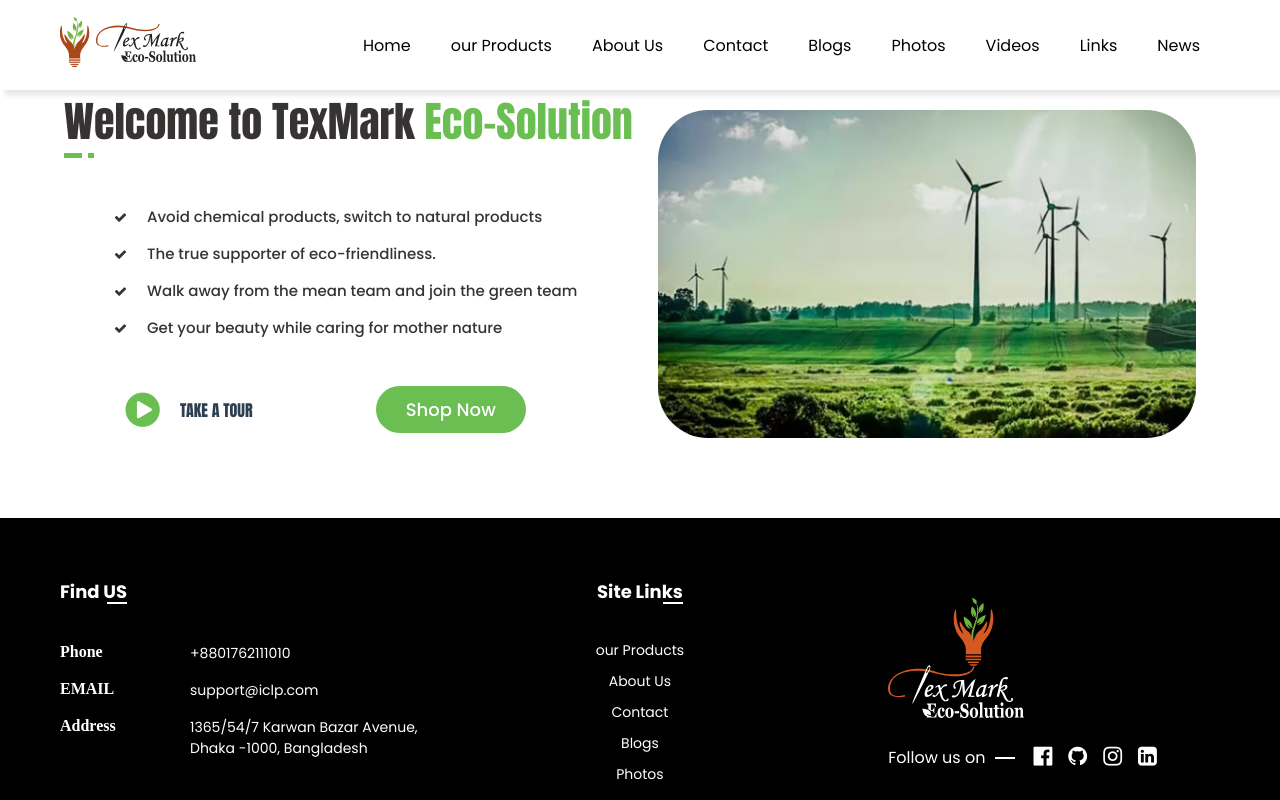
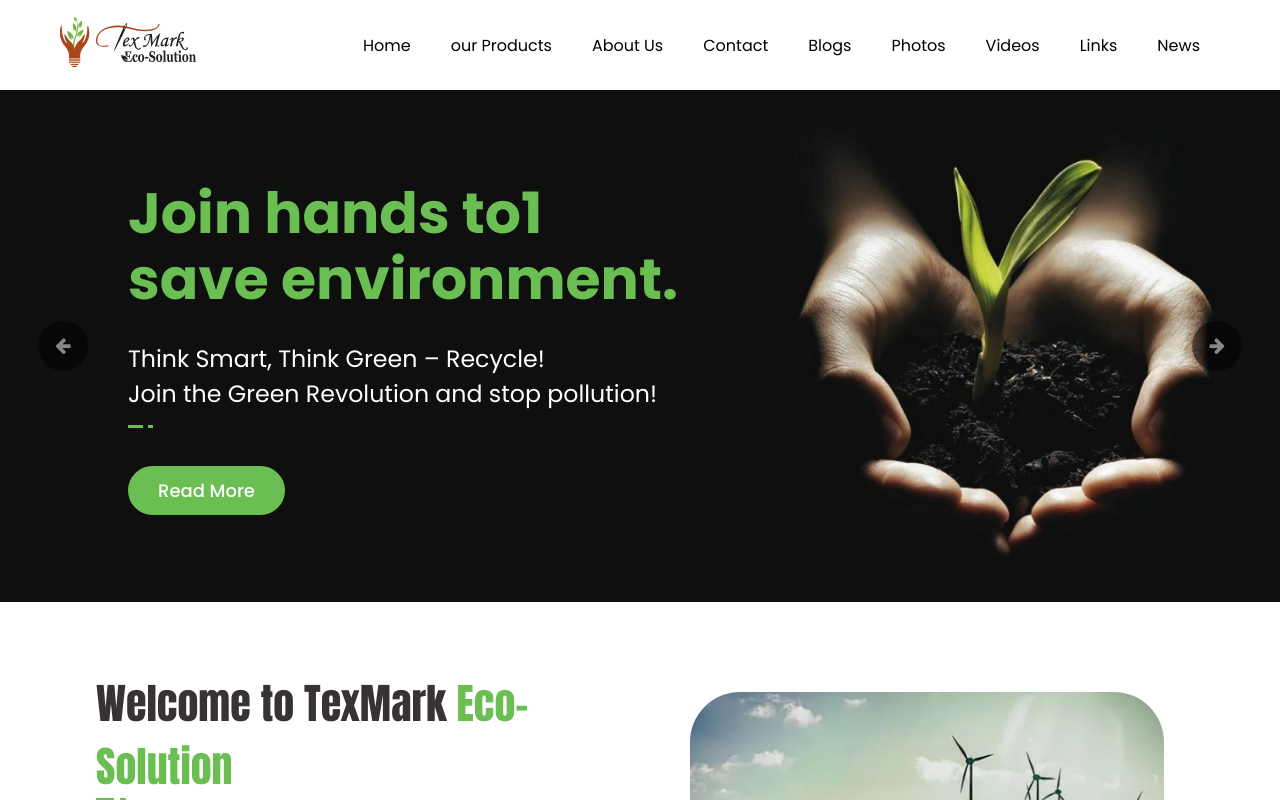
Before and after one commit to tahmidurrafid/texmark-eco-solution, a Vue app: page / in a window 1280 px wide. Shown: the top 800 px of the page. Built offline with nearby package versions, Linux system fonts and the light colour scheme; a web font is replaced by a local one.

Commit message:
Homepage done

```diff
--- a/package.json
+++ b/package.json
@@ -9,7 +9,9 @@
   },
   "dependencies": {
     "core-js": "^3.6.5",
+    "swiper": "^6.8.1",
     "vue": "^2.6.11",
+    "vue-awesome-swiper": "^4.1.1",
     "vue-router": "^3.5.2"
   },
   "devDependencies": {
--- a/src/components/Home.vue
+++ b/src/components/Home.vue
@@ -1,5 +1,35 @@
 <template>
     <div class = "home">
+        <div class = "slider">
+            <div class = "prev" @click="prev()"> <i class = "fa fa-arrow-left"></i> </div>
+            <div class = "next" @click="next()"> <i class = "fa fa-arrow-right"></i> </div>
+            <swiper ref="mySwiper" :options="swiperOptions">
+                <swiper-slide v-for="i in 3" v-bind:key="i" >
+                    <div class = "slide">
+                        <div class = "content">
+                            <div class = "heading">
+                                Join hands to{{i}} <br/>
+                                save environment.
+                            </div>
+                            <div class = "subtitle">
+                                Think Smart, Think Green – Recycle!
+                                <br />Join the Green Revolution and stop pollution!
+                            </div>
+                            <div class = "separator"></div>
+                            <div class = "buttons">
+                                <div class = "button">
+                                    Read More
+                                </div>
+                            </div>
+                        </div>
+                        <div class = "image">
+                            <img src="@/assets/slide1.jpg" />
+                        </div>
+                    </div>
+                </swiper-slide>
+
+            </swiper>
+        </div>
 
         <div class = "about">
             <div class = "container">
@@ -37,6 +67,10 @@
 </template>
 
 <script>
+import { Swiper, SwiperSlide, directive } from 'vue-awesome-swiper'
+// import style (>= Swiper 6.x)
+import 'swiper/swiper-bundle.css'
+
 export default {
     name : "Home",
     data(){
@@ -46,7 +80,39 @@ export default {
                 "The true supporter of eco-friendliness.",
                 "Walk away from the mean team and join the green team",
                 "Get your beauty while caring for mother nature"
-            ]
+            ],
+            swiperOptions: {
+                autoplay: {
+                    delay: 2500,
+                    disableOnInteraction: false,
+                },
+                loop : true
+            }
+        }
+    },
+    components: {
+        Swiper,
+        SwiperSlide
+    },
+    directives: {
+        swiper: directive
+    },
+    computed: {
+        swiper() {
+            return this.$refs.mySwiper.$swiper
+        }
+    },
+    mounted() {
+        console.log('Current Swiper instance object', this.swiper)
+        // this.swiper.slideTo(3, 1000, false);
+
+    },
+    methods : {
+        next : function(){
+            this.swiper.slideNext(1000, false);
+        },
+        prev : function(){
+            this.swiper.slidePrev(1000, false);
         }
     }
 }
@@ -54,12 +120,110 @@ export default {
 
 <style scoped lang = "scss">
     @import "../scss/_variables.scss";
+
+    @mixin button{
+        background-color: $green;
+        color: $white;
+        display: flex;
+        align-items: center;
+        font-weight: $medium;
+        cursor : pointer;
+        box-sizing: border-box;
+        font-size: $font18;
+        border-radius: 30px;
+        padding : 8px 27px;
+        border : solid 3px $green;
+        transition: background-color .3s, color .3s;
+        &:hover{
+            background-color: transparent;
+            color : $green;
+        }
+    }
+
     .home{
         .green {
             color: $green;
         }
+        .slider{
+            position : relative;
+            .next , .prev{
+                position: absolute;
+                z-index: 10000;
+                background-color: $black;
+                font-size: $font18;
+                color: $white;
+                top : 50%;
+                display: block;
+                $nav-dim : 50px;
+                width: $nav-dim;
+                height: $nav-dim;
+                line-height: $nav-dim;
+                text-align: center;
+                border-radius: 100%;
+                margin-top: -25px;
+                cursor: pointer;
+                opacity: .5;
+                transition: opacity .2s, transform .3s;
+                &:hover{
+                    opacity: 1;
+                    transform : scale(1.2)
+                }
+            }
+            $nav-offset : 2.96vw;
+            .next{
+                right : $nav-offset;
+            }
+            .prev{
+                left : $nav-offset;
+            }
+            .slide{
+                background-color: #0F0F0F;
+                height: 40vw;
+                position: relative;
+                .content{
+                    padding : 7vw 10vw;
+                    .heading{
+                        font-size: 4.44vw;
+                        line-height: 5.18vw;
+                        font-weight: $bold;
+                        color: $green;
+                    }
+                    .subtitle{
+                        padding : 2.22vw 0 1.11vw;
+                        color : $white;
+                        font-size: 1.85vw;
+                    }
+                    .separator{
+                        @include marker;
+                        margin-bottom: 2.96vw;
+                    }
+
+                    .buttons{
+                        display: flex;
+                        .button{
+                            display: flex;
+                            @include button;
+                        }
+                    }
+
+                }
+                .image{
+                    position: absolute;
+                    right: 0;
+                    top : 0;
+                    height: 100%;
+                    img{
+                        display: block;
+                        height: 100%;
+                    }
+                }
+            }
+        }
         .about{
-            width: 90%;
+            box-sizing: border-box;
+            padding-top : 70px;
+            padding-bottom : 50px;
+            width: 85%;
             margin: auto;
             .container{
                 display: flex;
@@ -111,22 +275,17 @@ export default {
                             }
                         }
                         .button{
-                            background-color: $green;
-                            color: $white;
-                            font-size: $font18;
-                            display: flex;
-                            align-items: center;
-                            border-radius: 30px;
-                            padding : 10px 30px;
-                            font-weight: $medium;
+                            @include button;
                         }
                     }
                 }
                 .right{
+                    width: 50%;
                     .container{
                         display: flex;
                         justify-content: flex-end;
                         padding: 20px;
+                        padding-left: 50px;
                         box-sizing: border-box;
                         img{
                             width: 100%;
@@ -137,4 +296,41 @@ export default {
             }
         }
     }
+
+    @media (max-width: $breakpoint-tablet) {
+        .home{
+            .slider{
+                .slide{
+                    .content{
+                        .buttons{
+                            display: none;
+                        }
+                    }
+                }
+            }
+            .about{
+                .container{
+                    display: block;
+                    .left{
+                        width: 100%;
+                        .heading{
+                            font-size : 30px;
+                        }
+                        .features{
+                            .items{
+                                padding-left: 0;
+                            }
+                        }
+                    }
+                    .right{
+                        margin-top: 50px;
+                        width: 100%;
+                        .container{
+                            padding : 0;
+                        }
+                    }
+                }
+            }
+        }
+    }
 </style>
--- a/src/components/global/Footer.vue
+++ b/src/components/global/Footer.vue
@@ -70,6 +70,7 @@
 </script>
 
 <style lang = "scss" scoped>
+    @import "../../scss/_variables.scss";
     $styleFont : 'Montserrat Subrayada';
 
     .footer{
@@ -134,6 +135,13 @@
                     display: flex;
                     align-items: center;
                     justify-content: center;
+                    .logo{
+                        display: flex;
+                        justify-content: center;
+                        img{
+                            display: block;
+                        }
+                    }
                     .social{
                         padding-top: 20px;
                         display: flex;
@@ -174,4 +182,25 @@
             text-align: center;
         }
     }
+    @media (max-width: $breakpoint-tablet) {
+        .footer{
+            .wrapper{
+                display: block;
+                .item{
+                    width : 100%;
+                    padding-top: 20px;
+                    &.left{
+                        display: none;
+                        /* text-align: center; */
+                        .infos{
+                            .box{
+                                /* justify-content: center; */
+                            }
+                        }
+                    }
+                }
+            }
+        }
+    }
+
 </style>
--- a/src/scss/_variables.scss
+++ b/src/scss/_variables.scss
@@ -24,6 +24,7 @@ $font25 : 25px;
 $font30 : 30px;
 $font40 : 40px;
 $font42 : 42px;
+$font60 : 60px;
 
 $fontAnton : 'Anton', 'Open Sans', 'serif';
 
@@ -31,6 +32,10 @@ $regular : 400;
 $medium : 500;
 $semibold : 600;
 $bold : 700;
+$breakpoint-desktop : 1024px;
+$breakpoint-tablet: 768px;
+$breakpoint-phone: 640px;
+
 
 @mixin marker{
     content : '';
```
Also changed, not shown: src/components/global/Navigation.vue (+47 -1 lines), src/assets/slide1.jpg (added), 1 other file (tests, documents, lock files or other folders).
